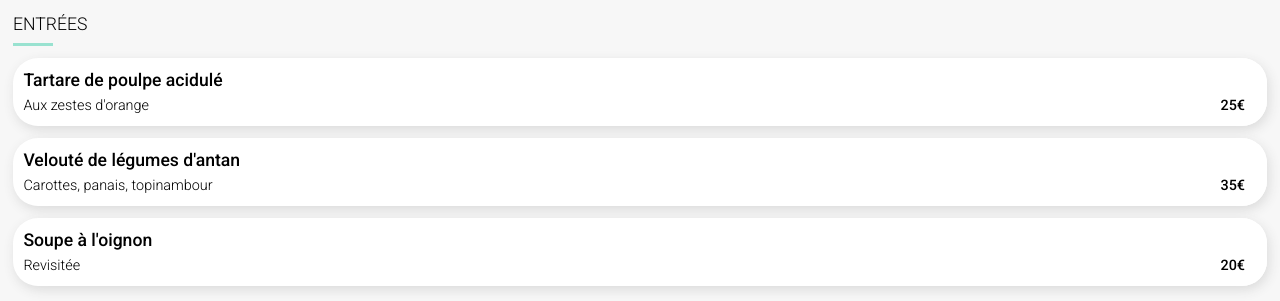
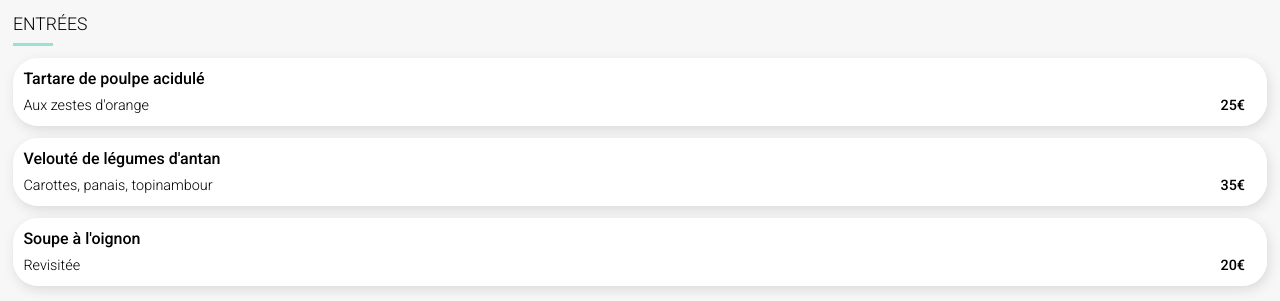
Before and after one commit to DuvauxMaxime/ohmyfood, a website: page restaurant-francaise.html in a window 1280 px wide. Shown: the part 377-678 px from the top of the page. Drawn offline with Linux system fonts and the light colour scheme; a web font is replaced by a local one.

Commit message:
Modification largeur item left dans page menu

```diff
--- a/styles/sass/pages/_restaurant-page.scss
+++ b/styles/sass/pages/_restaurant-page.scss
@@ -174,7 +174,7 @@
         flex-direction: column;
         justify-content: space-between;
         margin: 12px 0px 12px 0;
-        width: 70%;
+        width: 85%;
         transition: padding-right 800ms, width 800ms;
         box-sizing: border-box;
     }
@@ -183,7 +183,7 @@
         margin: 0;
         font-family: $text-typo;
         font-weight: 500;
-        font-size: 1.1rem;
+        font-size: 1rem;
         white-space: nowrap;
         overflow: hidden;
         text-overflow: ellipsis;
```
Also changed, not shown: styles/css/style.css.
